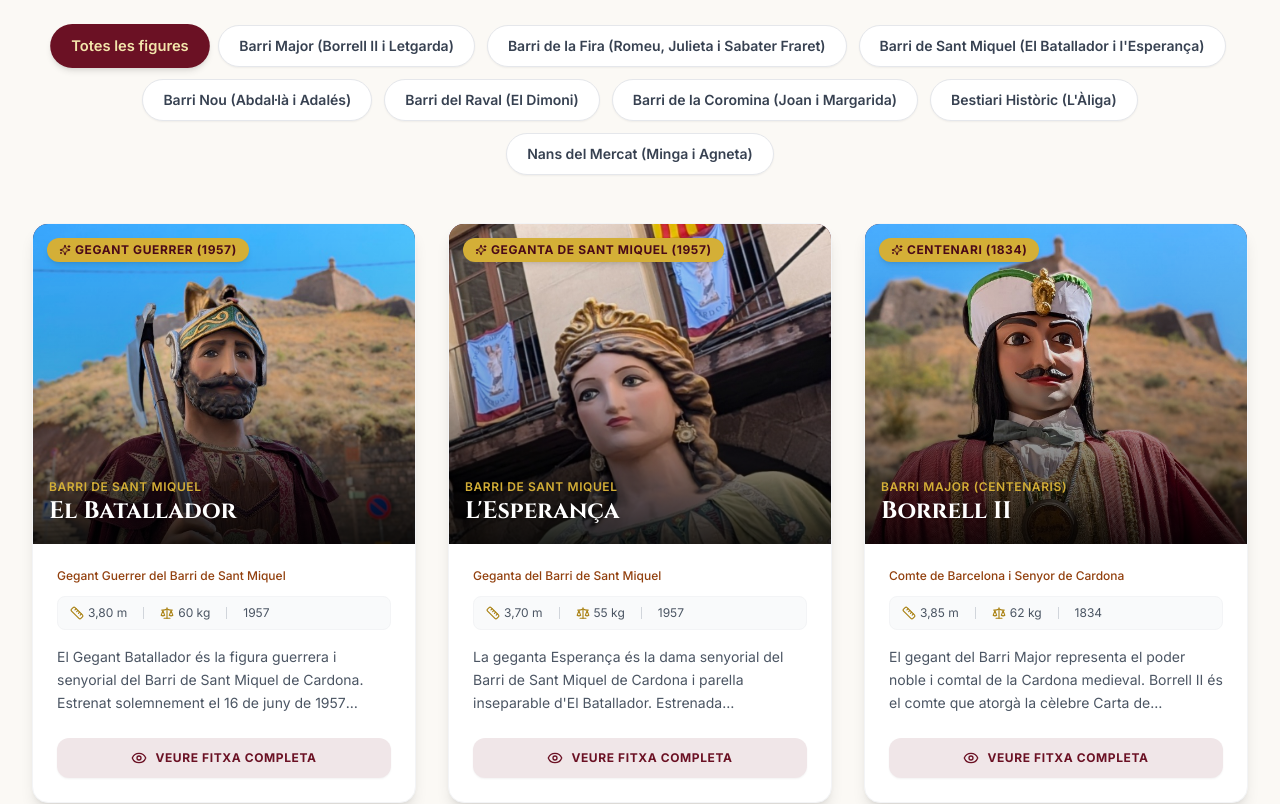
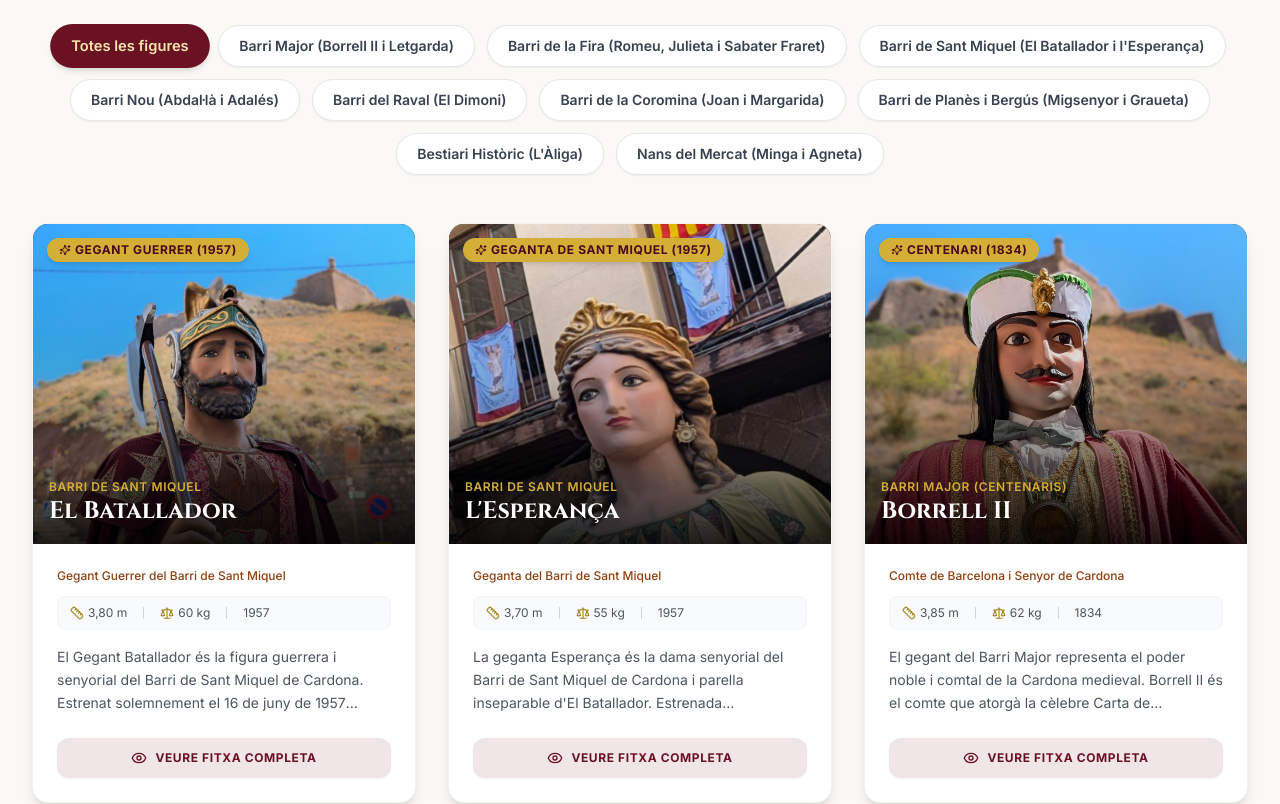
Before and after one commit to colygonmobilitatregenerativa-sys/gegants-cardona, a React (Vite) app: page / in a window 1280 px wide. Shown: the part 1060-1864 px from the top of the page. Built offline with nearby package versions, Linux system fonts and the light colour scheme.

Commit message:
feat(bergus-planes): afegir fitxa i foto dels Gegants de Planès i Bergús (El Migsenyor i la Graueta)

```diff
--- a/src/components/FiguresCatalog.jsx
+++ b/src/components/FiguresCatalog.jsx
@@ -17,6 +17,7 @@ export default function FiguresCatalog() {
     { id: 'barri-nou', label: t('catalog', 'filterNou') },
     { id: 'barri-raval', label: t('catalog', 'filterRaval') },
     { id: 'barri-coromina', label: t('catalog', 'filterCoromina') },
+    { id: 'barri-bergus', label: t('catalog', 'filterBergus') },
     { id: 'bestiari', label: t('catalog', 'filterBestiari') },
     { id: 'capgrossos', label: t('catalog', 'filterCapgrossos') },
   ];
--- a/src/components/Gallery.jsx
+++ b/src/components/Gallery.jsx
@@ -317,6 +317,26 @@ const galleryPhotos = [
       es: 'La dama noble y Minyona de Cardona original de 1980 con el vestido verde menta de raso satinado, trenzas morenas y ramo de flores.',
       en: 'The original 1980 noble lady and Minyona of Cardona with mint-green satin gown, brunette braids, and flower bouquet.'
     }
+  },
+  {
+    id: 17,
+    title: {
+      ca: 'Els Gegants de Planès i Bergús: El Migsenyor i la Graueta',
+      es: 'Los Gigantes de Planès y Bergús: El Migsenyor y la Graueta',
+      en: 'The Giants of Planès & Bergús: El Migsenyor & La Graueta'
+    },
+    category: {
+      ca: 'Planès i Bergús (1983)',
+      es: 'Planès y Bergús (1983)',
+      en: 'Planès & Bergús (1983)'
+    },
+    image: './images/gegants-bergus-planes.jpg',
+    imagePosition: 'center 10%',
+    description: {
+      ca: 'La parella del barri de Planès i Bergús creada per Toni Mujal inspirant-se en dos personatges populars del veïnat, lluint els distintius de l\'Aplec de Planes.',
+      es: 'La pareja del barrio de Planès y Bergús creada por Toni Mujal inspirándose en dos personajes populares del vecindario, luciendo los distintivos del Aplec de Planes.',
+      en: 'The couple of the Planès & Bergús quarter created by Toni Mujal inspired by two real townsfolk, bearing the badges of the Aplec de Planes.'
+    }
   }
 ];
 
--- a/src/data/figures.js
+++ b/src/data/figures.js
@@ -713,6 +713,61 @@ export const figuresData = [
     featured: true
   },
   {
+    id: 'gegants-bergus-planes',
+    name: 'Gegants de Planès i Bergús',
+    subtitle: {
+      ca: 'El Migsenyor i la Graueta (Barri de Planès i Bergús)',
+      es: 'El Migsenyor y la Graueta (Barrio de Planès y Bergús)',
+      en: 'El Migsenyor & La Graueta (Planès & Bergús Quarter)'
+    },
+    category: 'barri-bergus',
+    categoryLabel: {
+      ca: 'Barri de Planès i Bergús',
+      es: 'Barrio de Planès y Bergús',
+      en: 'Planès & Bergús Quarter'
+    },
+    year: {
+      ca: '1983-1985 (Estrena oficial al barri)',
+      es: '1983-1985 (Estreno oficial en el barrio)',
+      en: '1983-1985 (Official neighborhood debut)'
+    },
+    sculptor: {
+      ca: 'Toni Mujal (taller artesà cardoní) · Fuster: Lluís Roset · Modistes: Montserrat Cots i Montserrat Roset',
+      es: 'Toni Mujal (taller artesano cardonino) · Carpintero: Lluís Roset · Modistas: Montserrat Cots y Montserrat Roset',
+      en: 'Toni Mujal (Cardona master craftsman) · Carpenter: Lluís Roset · Tailors: Montserrat Cots & Montserrat Roset'
+    },
+    height: '4,00 m (Migsenyor) / 3,80 m (Graueta)',
+    weight: '66 kg / 35 kg',
+    location: {
+      ca: 'Cardona - Barri de Planès i Bergús / Casa dels Gegants',
+      es: 'Cardona - Barrio de Planès y Bergús / Casa dels Gegants',
+      en: 'Cardona - Planès & Bergús Quarter / Giants House'
+    },
+    image: './images/gegants-bergus-planes.jpg',
+    imagePosition: 'center 10%',
+    description: {
+      ca: 'Els Gegants de Planès i Bergús són una de les parelles més singulars, estimades i arrelades de Cardona, batejats amb els noms d\'El Migsenyor i la Graueta. Construïts entre 1983 i 1985 per l\'escultor cardoní Toni Mujal amb la col·laboració del fuster Lluís Roset i les modistes Montserrat Cots i Montserrat Roset, tenen la particularitat d\'estar inspirats en dos personatges reals que van viure al barri: en Migsenyor (conegut perquè els dies festius vestia com un senyor de cintura en amunt i de treballador de cintura en avall) i la Graueta (una dona gran molt carinyosa que demanava caritat amb gran dignitat). L\'any 2009 van ser escollits com a padrins d\'honor del Dimoni del Raval.',
+      es: 'Los Gigantes de Planès y Bergús son una de las parejas más singulares, queridas y arraigadas de Cardona, bautizados con los nombres de El Migsenyor y la Graueta. Construidos entre 1983 y 1985 por el escultor cardonino Toni Mujal con la colaboración del carpintero Lluís Roset y las modistas Montserrat Cots y Montserrat Roset, tienen la particularidad de estar inspirados en dos personajes reales que vivieron en el barrio: en Migsenyor (conocido porque los días festivos vestía como un señor de cintura para arriba y de obrero de cintura para abajo) y la Graueta (una entrañable mujer que pedía caridad con gran dignidad). En 2009 fueron elegidos como padrinos de honor del Dimoni del Raval.',
+      en: 'The Giants of Planès & Bergús are one of Cardona\'s most unique and beloved figures, named El Migsenyor and La Graueta. Created between 1983 and 1985 by master craftsman Toni Mujal alongside carpenter Lluís Roset and seamstresses Montserrat Cots and Montserrat Roset, they are inspired by two real historical characters from the neighborhood: Migsenyor (known for wearing noble attire from the waist up and work clothes from the waist down on holidays) and Graueta (an affectionate elderly local who asked for charity with dignified humility). In 2009, they were honored as godparents at the baptism of the Dimoni del Raval.'
+    },
+    vestimenta: {
+      ca: 'El Migsenyor llueix barretina morada caragolada amb vora negra, bigoti negre espès, camisa blanca amb llacet blau marí, elegant americana de vellut marró amb tres grans botons, mocador blanc de butxaca, distintiu de l\'Aplec de Planes i Bergús al pit i faldó de vellut marró amb espieta. La Graueta llueix mocador i diadema al cap, arracades vermelles, mantó sobre les espatlles amb serrells i agulla fermall de joieria, medalla brodada de l\'Aplec de Planes - Bergús, vestit de seda setinada verd aigua amb motius d\'aigües i puntes al coll, i a la mà dreta un ram de flors grogues silvestres amb tul daurat.',
+      es: 'El Migsenyor luce barretina morada con borde negro, bigote negro espeso, camisa blanca con lazo azul marino, elegante chaqueta de terciopelo marrón con tres botones grandes, pañuelo blanco de bolsillo, distintivo del Aplec de Planes y Bergús en el pecho y faldón de terciopelo marrón con mirilla. La Graueta luce pañuelo y diadema en la cabeza, pendientes rojos, mantón sobre los hombros con flecos y broche central de joyería, medalla bordada del Aplec de Planes - Bergús, vestido de seda satinada verde agua con ribetes de encaje, y en la mano derecha un ramo de flores amarillas silvestres con tul dorado.',
+      en: 'El Migsenyor wears a curled purple barretina cap with black trim, full mustache, crisp white shirt with dark blue tie, brown velvet suit jacket with large buttons, breast-pocket square, embroidered Aplec de Planes - Bergús badge, and velvet skirt with viewing grille. La Graueta wears a headscarf, red drop earrings, fringed shawl pinned with a jewel brooch, embroidered Aplec de Planes - Bergús medallion, sea-green watered silk gown with delicate lace collar, and holds a bouquet of yellow wildflowers with golden tulle in her right hand.'
+    },
+    ball: {
+      ca: 'Ball de Gegants de Planès i Bergús (Música composta per Mn. Josep Maria Casafont i Joan Roure)',
+      es: 'Baile de Gigantes de Planès y Bergús (Música compuesta por Mn. Josep Maria Casafont y Joan Roure)',
+      en: 'Planès & Bergús Giants Dance (Music composed by Rev. Josep Maria Casafont & Joan Roure)'
+    },
+    badge: {
+      ca: 'Migsenyor i Graueta (1983)',
+      es: 'Migsenyor y Graueta (1983)',
+      en: 'Migsenyor & Graueta (1983)'
+    },
+    featured: true
+  },
+  {
     id: 'aliga-cardona',
     name: 'L\'Àliga de Cardona',
     subtitle: {
--- a/src/data/translations.js
+++ b/src/data/translations.js
@@ -42,6 +42,7 @@ export const translations = {
       filterSantMiquel: 'Barri de Sant Miquel (El Batallador i l\'Esperança)',
       filterRaval: 'Barri del Raval (El Dimoni)',
       filterCoromina: 'Barri de la Coromina (Joan i Margarida)',
+      filterBergus: 'Barri de Planès i Bergús (Migsenyor i Graueta)',
       filterBestiari: 'Bestiari Històric (L\'Àliga)',
       filterCapgrossos: 'Nans del Mercat (Minga i Agneta)',
       viewDetails: 'Veure Fitxa Completa',
@@ -233,6 +234,7 @@ export const translations = {
       filterSantMiquel: 'Barrio de San Miguel (El Batallador y la Esperanza)',
       filterRaval: 'Barrio del Raval (El Dimoni)',
       filterCoromina: 'Barrio de la Coromina (Joan y Margarida)',
+      filterBergus: 'Barrio de Planès y Bergús (Migsenyor y Graueta)',
       filterBestiari: 'Bestiario Histórico (El Águila)',
       filterCapgrossos: 'Enanos del Mercado (Minga y Agneta)',
       viewDetails: 'Ver Ficha Completa',
@@ -424,6 +426,7 @@ export const translations = {
       filterSantMiquel: 'Barri de Sant Miquel (The Battler & Esperança)',
       filterRaval: 'Barri del Raval (The Dimoni)',
       filterCoromina: 'La Coromina Quarter (Joan & Margarida)',
+      filterBergus: 'Planès & Bergús Quarter (Migsenyor & Graueta)',
       filterBestiari: 'Historic Bestiary (The Eagle)',
       filterCapgrossos: 'Market Dwarves (Minga & Agneta)',
       viewDetails: 'View Full Specs',
```
Also changed, not shown: public/images/gegants-bergus-planes.jpg (added).
